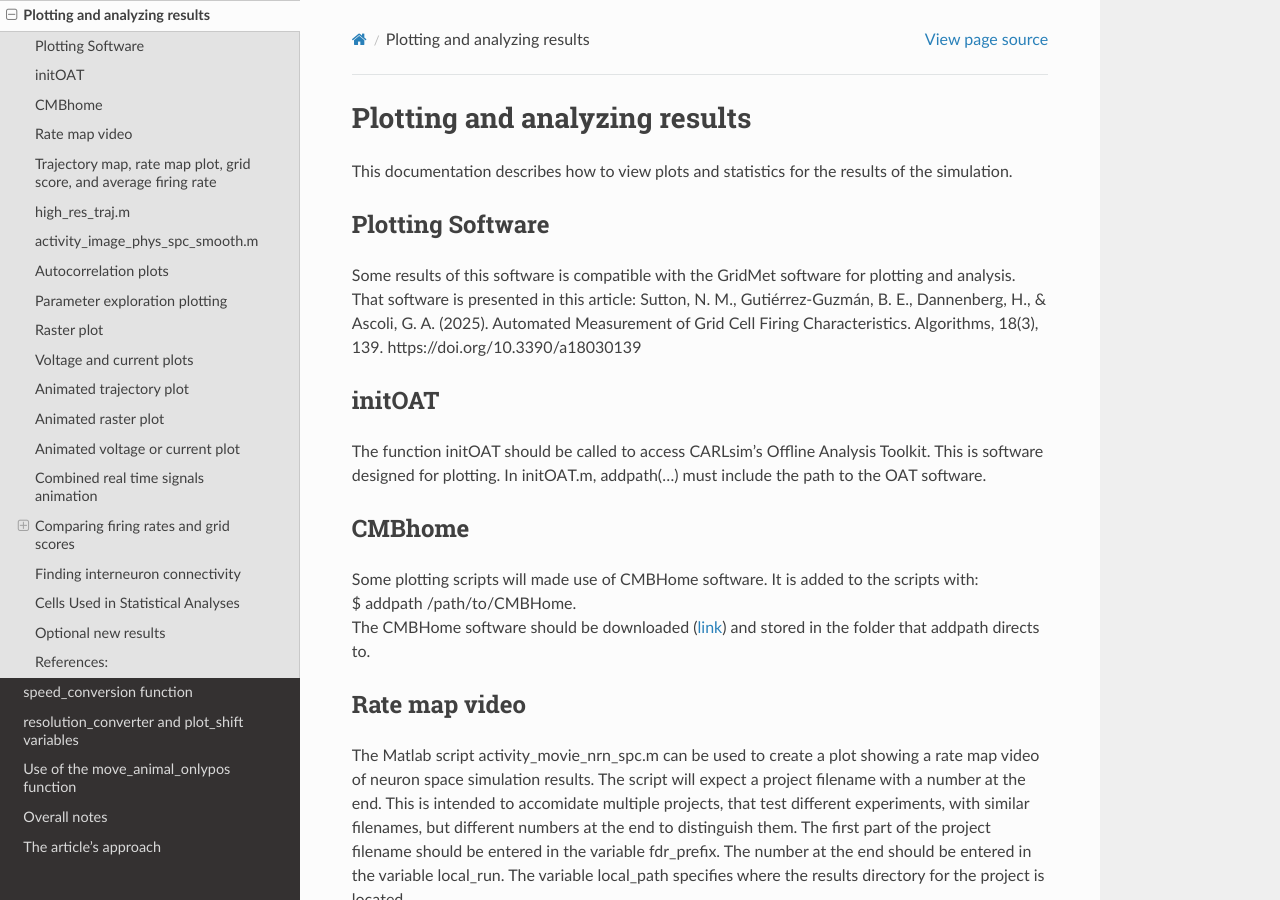
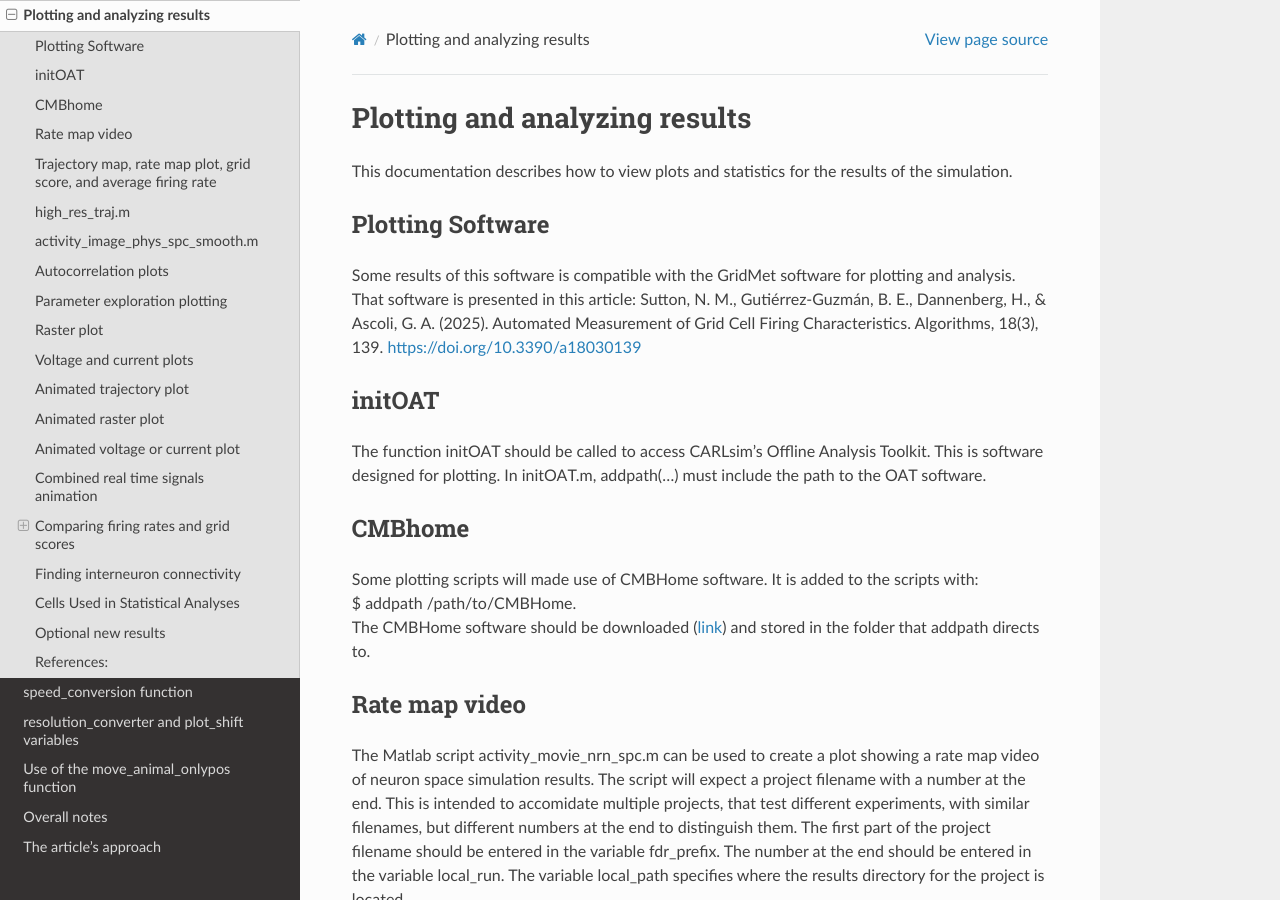
Before and after one commit to Hippocampome-Org/hco_dev_docs, a Sphinx documentation site: the page built from docs/spatial_nav/plotting_results.md, in a window 1280 px wide and 900 px high. Built offline with Sphinx 7.4.7 and the Read the Docs theme 3.1.0, drawn with Linux system fonts in a browser that asks for light colours; part of the change alters nothing that is shown.

```diff
--- a/docs/spatial_nav/plotting_results.md
+++ b/docs/spatial_nav/plotting_results.md
@@ -5,7 +5,7 @@ This documentation describes how to view plots and statistics for the results of
 
 ## Plotting Software
 
-Some results of this software is compatible with the GridMet software for plotting and analysis. That software is presented in this article: Sutton, N. M., Gutiérrez-Guzmán, B. E., Dannenberg, H., & Ascoli, G. A. (2025). Automated Measurement of Grid Cell Firing Characteristics. Algorithms, 18(3), 139. https://doi.org/10.3390/a18030139
+Some results of this software is compatible with the GridMet software for plotting and analysis. That software is presented in this article: Sutton, N. M., Gutiérrez-Guzmán, B. E., Dannenberg, H., & Ascoli, G. A. (2025). Automated Measurement of Grid Cell Firing Characteristics. Algorithms, 18(3), 139. [https://doi.org/10.3390/a18030139](https://doi.org/10.3390/a18030139)
 
 ## initOAT
 
```
